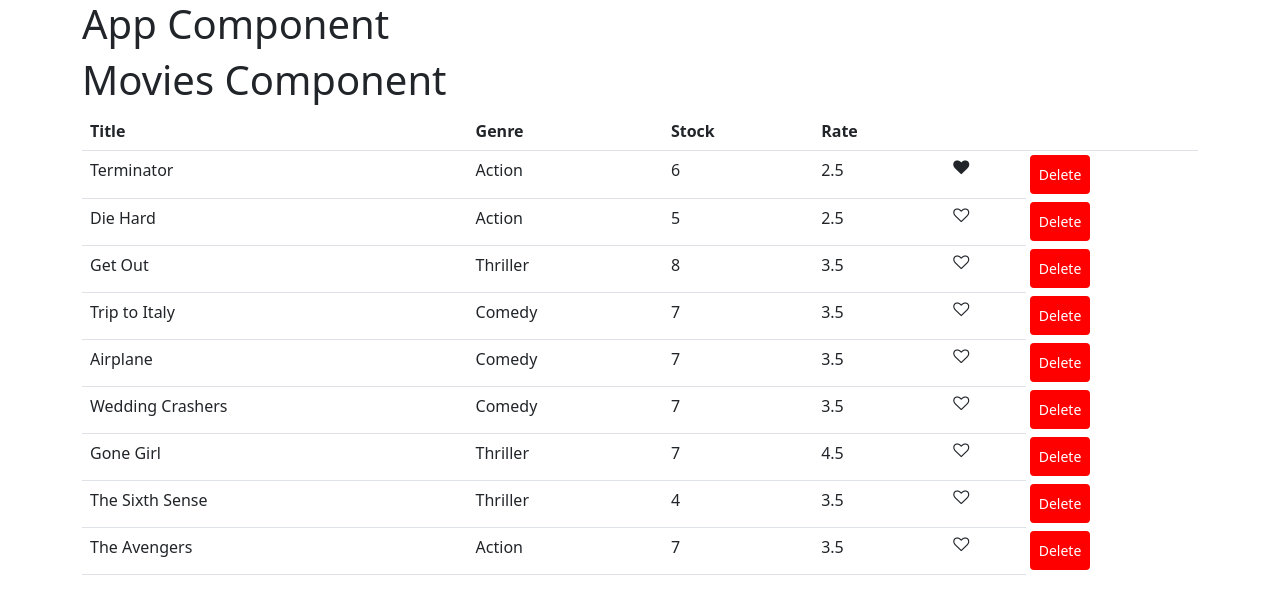
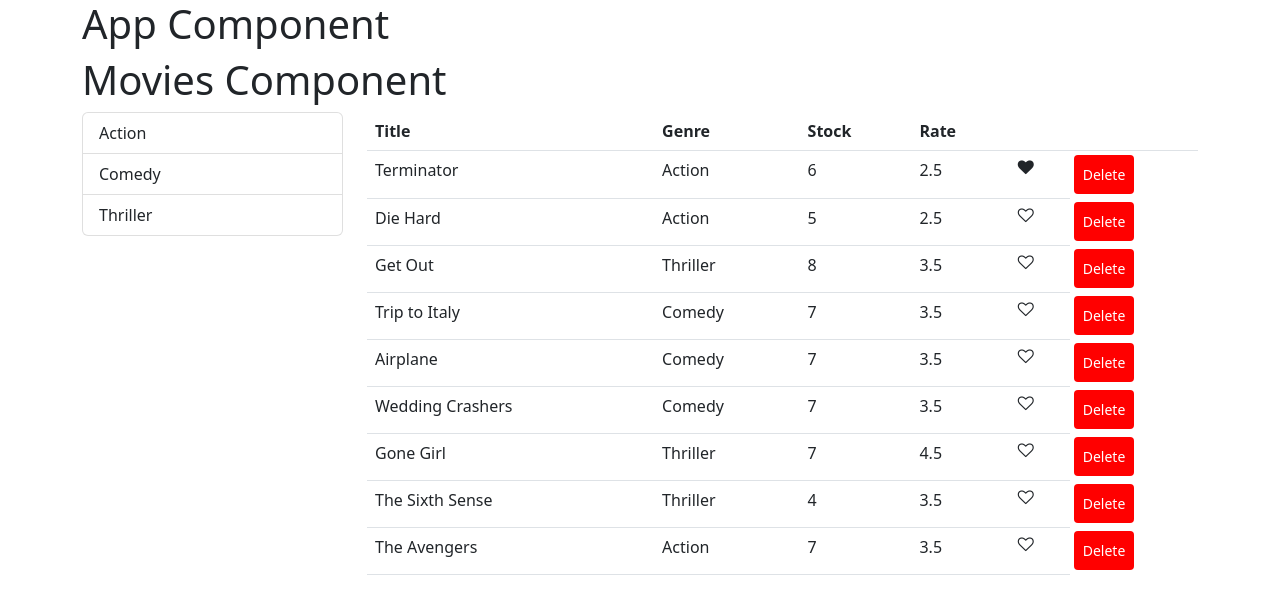
Before and after one commit to dnsamw/react-video-renting-app, a React (Create React App) app: page / in a window 1280 px wide. Shown: the top 614 px of the page. Built offline with nearby package versions, Linux system fonts and the light colour scheme.

Commit message:
1 file modified - create genres list group

```diff
--- a/src/components/MoviesTable.jsx
+++ b/src/components/MoviesTable.jsx
@@ -1,9 +1,11 @@
 import React, { Component } from 'react';
 import { getMovies } from '../services/fakeMovieService';
+import { getGenres } from '../services/fakeGenreService';
 
 class MoviesTable extends Component {
   state = {
     movies: getMovies(),
+    genres: getGenres(),
   };
 
   handleLike = (movie) => {
@@ -20,10 +22,29 @@ class MoviesTable extends Component {
     this.setState({ movies: filteredMovies });
   };
 
+  handleSelectGenre = (genre) => {
+    console.log(genre);
+  };
+
   render() {
-    const { movies } = this.state;
+    const { movies, genres } = this.state;
     return (
       <>
+        <div className="row mt-2">
+          <div className="col-3">
+            <ul className="list-group">
+              {genres.map((genre) => (
+                <li
+                  onClick={() => this.handleSelectGenre(genre)}
+                  key={genre._id}
+                  className="list-group-item clickable"
+                >
+                  {genre.name}
+                </li>
+              ))}
+            </ul>
+          </div>
+          <div className="col">
             <table className="table">
               <thead>
                 <tr>
@@ -65,6 +86,8 @@ class MoviesTable extends Component {
                 ))}
               </tbody>
             </table>
+          </div>
+        </div>
       </>
     );
   }
```
Lines whose indentation alone changed are shown as unchanged.
